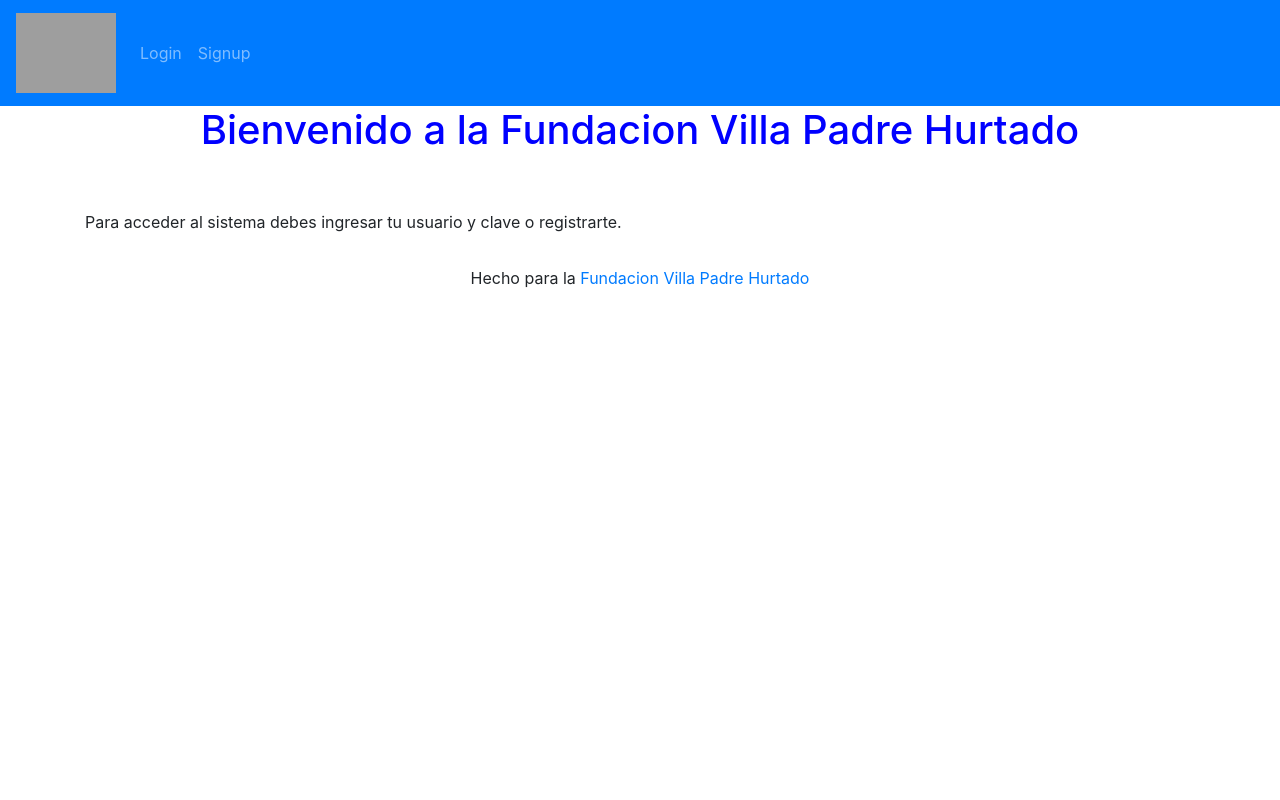
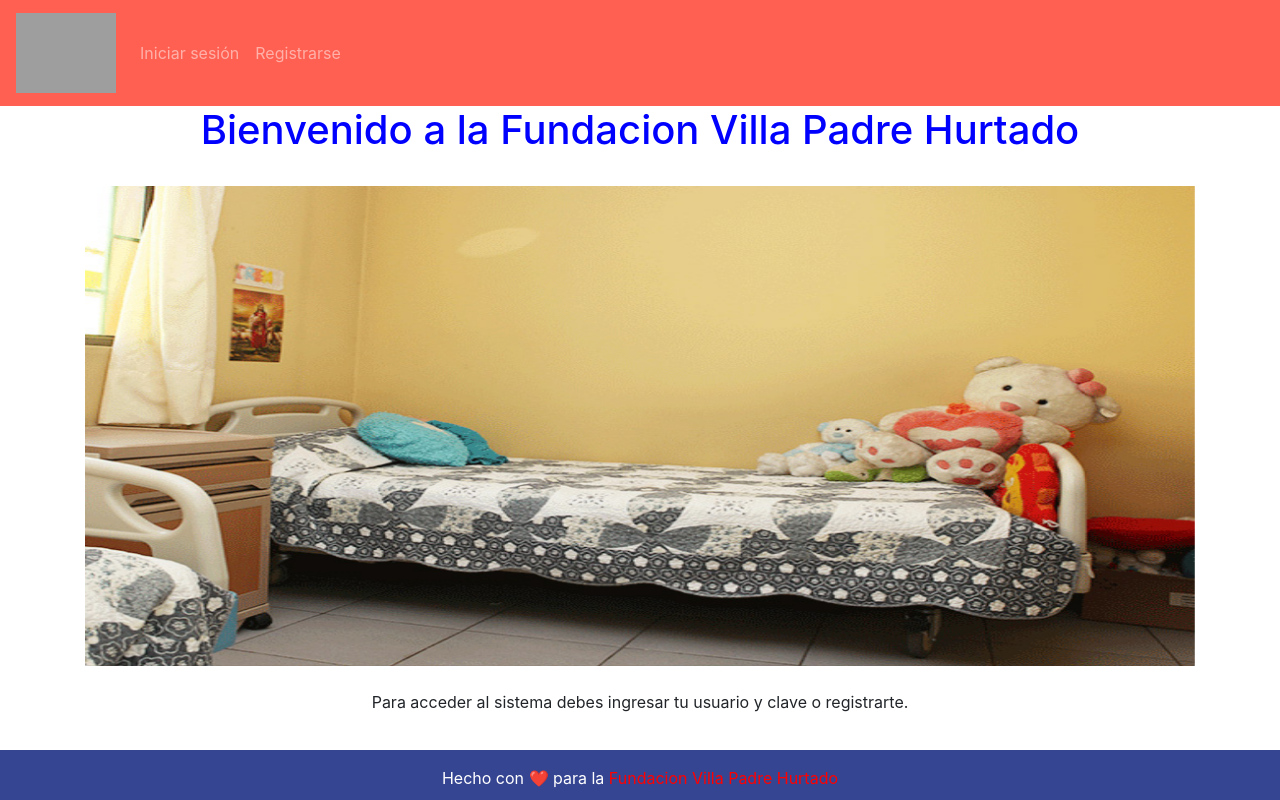
Before and after one commit to sebaastiaan/taller, a Django app: page / in a window 1280 px wide. Run offline with Django 3.2, Linux system fonts and the light colour scheme; some libraries are stand-ins or nearby versions; grey boxes are pictures that could not be loaded.

Commit message:
se arregla  interfaz visual

```diff
--- a/VillaPadreHurtado/VillaPadreHurtado/settings.py
+++ b/VillaPadreHurtado/VillaPadreHurtado/settings.py
@@ -127,6 +127,8 @@ LOGIN_REDIRECT_URL = "index"
 
 LOGOUT_REDIRECT_URL = "index"
 
+STATIC_URL = '/static/imagenes/'
+
 # Default primary key field type
 # https://docs.djangoproject.com/en/3.2/ref/settings/#default-auto-field
 
--- a/VillaPadreHurtado/fundacion/static/css/estilos.css
+++ b/VillaPadreHurtado/fundacion/static/css/estilos.css
@@ -4,3 +4,21 @@ h1{
 h2{
     color: blue;
 }
+
+footer {
+    position:fixed;
+    left:0px;
+    bottom:0px;
+    height:50px;
+    width:100%;
+    background:#364591;
+}
+footer p{
+    color: white;
+}
+footer a{
+    color: red;
+}
+.navbar{
+    background-color: #ff6051 !important;
+}
--- a/VillaPadreHurtado/fundacion/templates/footer.html
+++ b/VillaPadreHurtado/fundacion/templates/footer.html
@@ -1,5 +1,5 @@
 <footer class="page-footer font-small blue">
-    <div class="footer-copyright text-center py-3">Hecho para la
-        <a href="/">Fundacion Villa Padre Hurtado</a>
+    <div class="footer-copyright text-center py-3">
+        <p>Hecho con ❤️ para la <a href="/">Fundacion Villa Padre Hurtado</a></p>
     </div>
 </footer>
--- a/VillaPadreHurtado/fundacion/templates/index.html
+++ b/VillaPadreHurtado/fundacion/templates/index.html
@@ -1,10 +1,24 @@
 {% extends "base.html" %}
 
 {% block content %}
+{% load static %}
 <h1 style="text-align: center;">Bienvenido a la Fundacion Villa Padre Hurtado</h1>
 <br>
+<div id="carouselExampleSlidesOnly" class="carousel slide" data-ride="carousel">
+    <div class="carousel-inner">
+      <div class="carousel-item active">
+        <img class="d-block w-100" src="{% static 'imagenes/villa-02.jpg' %}" alt="First slide" height="480" width="500">
+      </div>
+      <div class="carousel-item">
+        <img class="d-block w-100" src="{% static 'imagenes/sector-villa.png' %}" alt="Second slide" height="480" width="500">
+      </div>
+      <div class="carousel-item">
+        <img class="d-block w-100" src="{% static 'imagenes/villa-03.jpg' %}" alt="Third slide" height="480" width="500">
+      </div>
+    </div>
+  </div>
 <br>
 {% if  not user.is_authenticated %}
-    <p>Para acceder al sistema debes ingresar tu usuario y clave o registrarte.</p>
+    <p style="text-align: center;">Para acceder al sistema debes ingresar tu usuario y clave o registrarte.</p>
 {% endif %}
 {% endblock %}
--- a/VillaPadreHurtado/fundacion/templates/navbar.html
+++ b/VillaPadreHurtado/fundacion/templates/navbar.html
@@ -11,7 +11,7 @@
                     <a class="nav-link" href="/pacientes">Pacientes<span class="sr-only">(current)</span></a>
                 </li>
                 <li class="nav-item">
-                    <a class="nav-link" href="{% url 'logout' %}">Logout</a>
+                    <a class="nav-link" href="{% url 'logout' %}">Cerrar sesión</a>
                 </li>
         </ul>
         <span class="navbar-text">
@@ -19,10 +19,10 @@
         </span>
         {% else %}
             <li class="nav-item">
-                <a class="nav-link" href="{% url 'login' %}">Login</a>
+                <a class="nav-link" href="{% url 'login' %}">Iniciar sesión</a>
             </li>
             <li class="nav-item">
-                <a class="nav-link" href="{% url 'signup' %}">Signup</a>
+                <a class="nav-link" href="{% url 'signup' %}">Registrarse</a>
             </li>
         </ul>
         {% endif %}
```
Also changed, not shown: VillaPadreHurtado/db.sqlite3, VillaPadreHurtado/fundacion/static/imagenes/logo_villa.png (added), VillaPadreHurtado/fundacion/static/imagenes/sector-villa.png (added), VillaPadreHurtado/fundacion/static/imagenes/villa-02.jpg (added), VillaPadreHurtado/fundacion/static/imagenes/villa-03.jpg (added).
